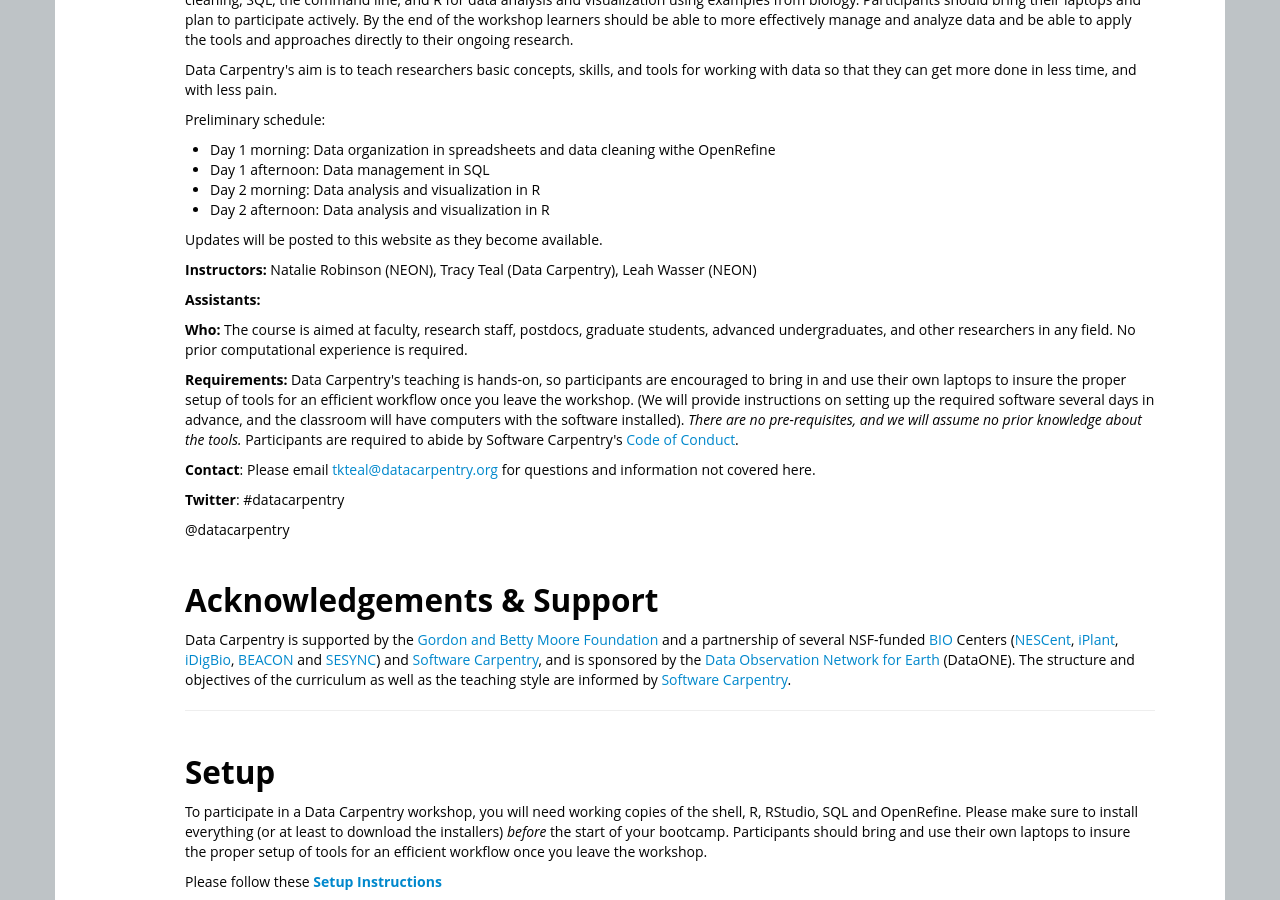
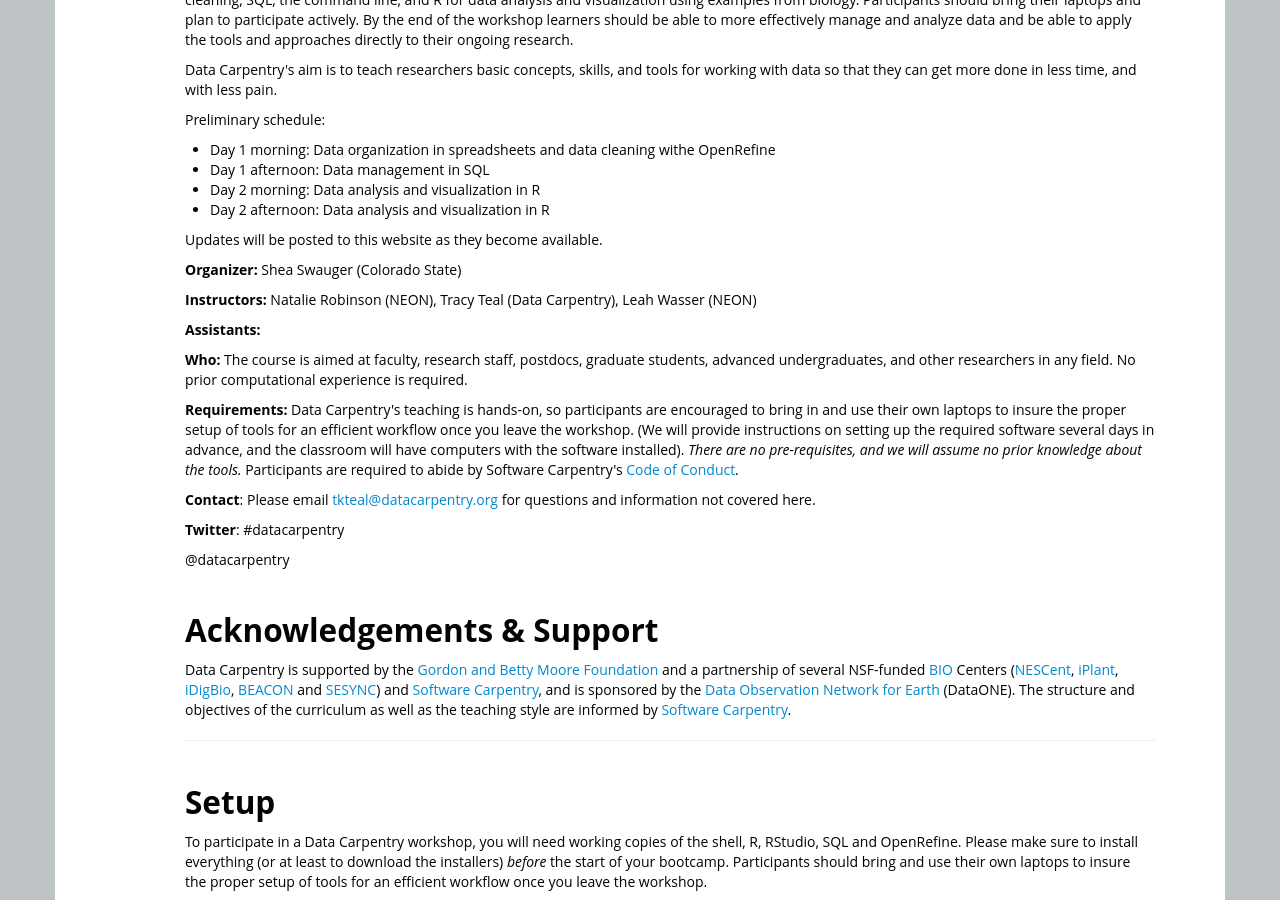
Before and after one commit to datacarpentry/2015-05-03-NDIC, a Jekyll site: the page built from index.html, in a window 1280 px wide and 900 px high, scrolled down 551 px. Built offline with Jekyll 4.4.1, drawn with Linux system fonts in a browser that asks for light colours; nearby versions of some CDN libraries; library files that are not in the unit come from our copies.

Commit message:
added Organizer section with Instructors

```diff
--- a/index.html
+++ b/index.html
@@ -64,6 +64,11 @@
 
 <!-- This block displays the instructors' names if they are available. -->
 {% if page.instructor %}
+
+<p>
+  <strong>Organizer:</strong>
+  {{page.host | join: ', ' %}}
+</p>
 <p>
   <strong>Instructors:</strong>
   {{page.instructor | join: ', ' %}}
```
